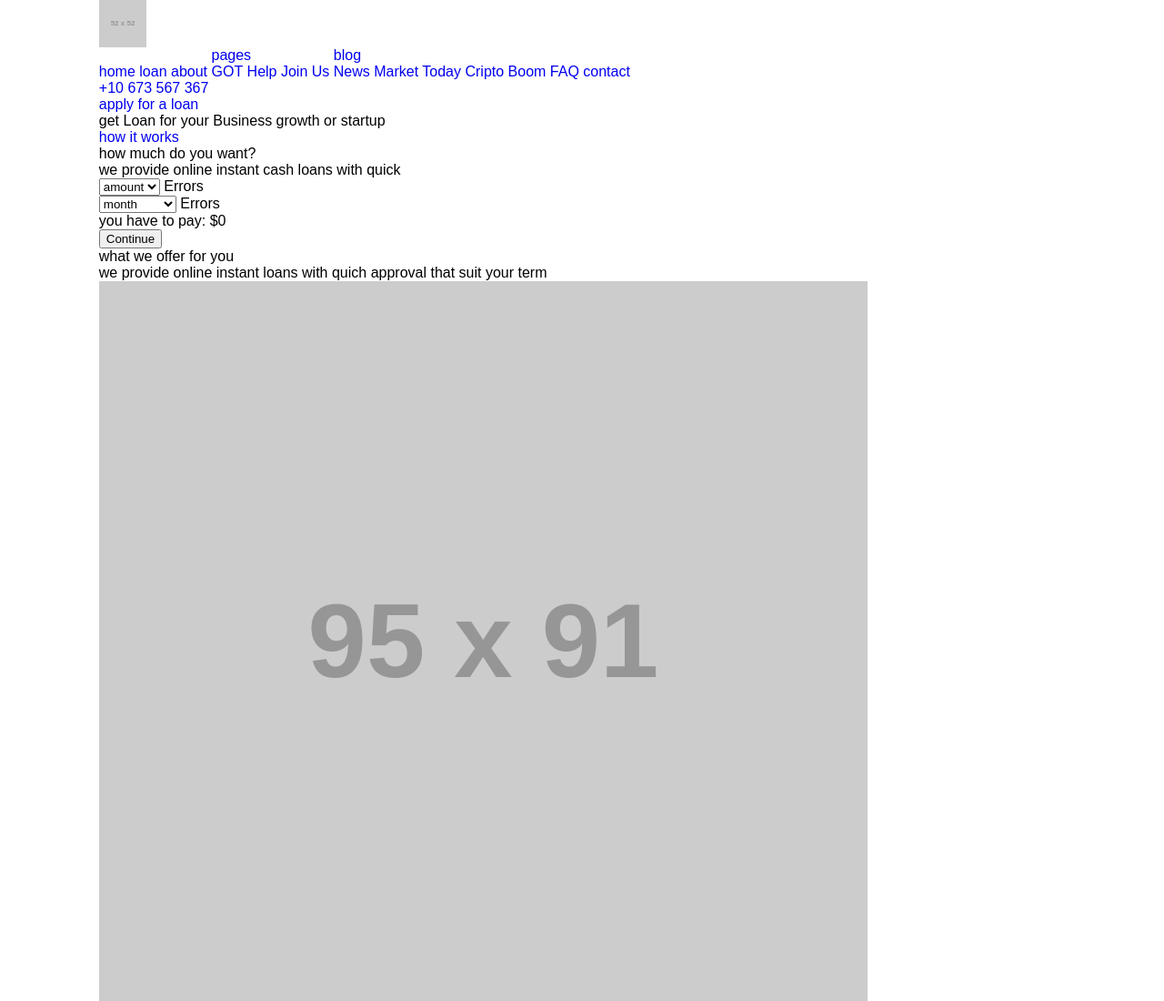
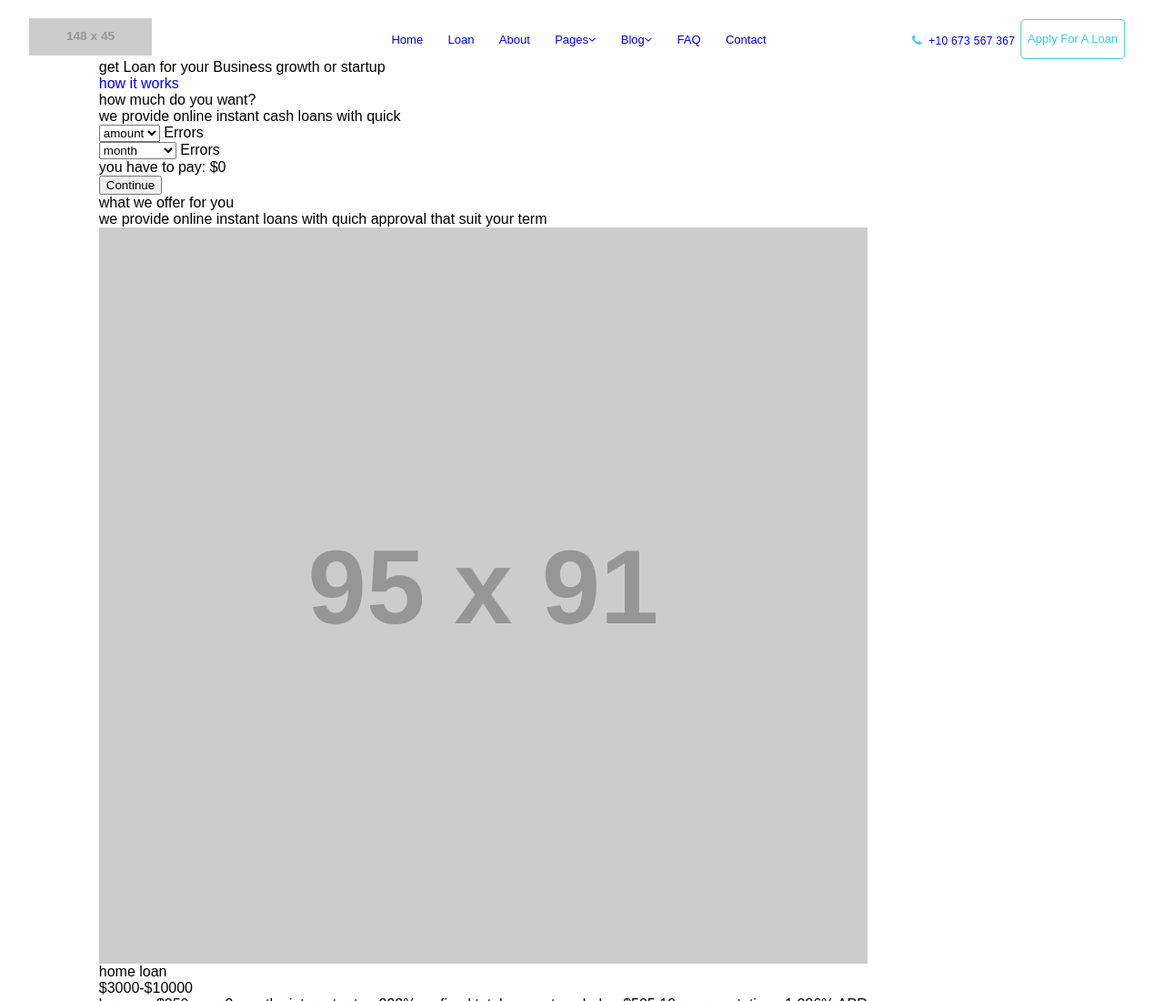
Before and after one commit to nitingaxioned/Finloans-sass, a plain HTML site: page index.html in a window 1280 px wide. Shown: the top 1100 px of the page at 91% size. Drawn offline with nearby package versions, Linux system fonts and the light colour scheme; files that its build step writes are made by us from their sources; placeholder pictures from the web are drawn by us.

Commit message:
Header css Created

```diff
--- a/assets/sass/_common-style.scss
+++ b/assets/sass/_common-style.scss
@@ -0,0 +1,30 @@
+%flex {
+    display: -webkit-box;
+    display: -ms-flexbox;
+    display: flex;
+}
+
+%justify-content-space-around {
+    -webkit-box-pack: justify;
+    -ms-flex-pack: justify;
+    justify-content: space-around;
+}
+
+%justify-content-space-between {
+    -webkit-box-pack: justify;
+    -ms-flex-pack: justify;
+    justify-content: space-between;
+}
+
+%justify-content-center {
+    -webkit-box-pack: center;
+    -ms-flex-pack: center;
+    justify-content: center;
+}
+
+%flex-direction-column{
+    -webkit-box-orient: vertical;
+    -webkit-box-direction: normal;
+    -ms-flex-direction: column;
+    flex-direction: column;
+}
--- a/assets/sass/_header.scss
+++ b/assets/sass/_header.scss
@@ -0,0 +1,79 @@
+.header{
+    .wrapper{
+        width: 100%;
+        @extend %flex;
+        font-size: 13px;
+    }
+
+    h1{ margin: 20px 0 0 2.5%; }
+
+    &__nav{
+        margin: 36px 0 0 19.6%;
+        width: 50%;
+        @include translate( 2.2%, 0);
+    }
+
+    &__nav-list{
+        @extend %flex;
+
+        li{
+            margin: 0 4.7% 0 0;
+
+            a{
+                // color: #ffffff;
+            }
+        }
+    }
+
+    &__sub-menu{
+        a::after{
+            content: "\f107";
+            font-family: "FontAwesome";
+        }
+    }
+
+    &__sub-menu-list{
+        display: none;
+    }
+
+    &__connect{
+        width: 24%;
+        position: relative;
+        top: 0;
+        right: 0;
+        @extend %flex;
+    }
+
+    &__contact-no{
+        margin: 38px 0 0 0;
+        font-size: 12px;
+        width: 48%;
+        color: #33d4d6;
+
+        a{
+            //color: #ffffff;
+            letter-spacing: 0.3px;
+        }
+
+        &::before{
+            content: "\f095";
+            font-family: "FontAwesome";
+            font-size: 13px;
+            padding: 0 3.5% 0 2%;
+        }
+    }
+
+    &__apply-loan-btn{
+        text-transform: capitalize;
+        width: 52%;
+
+        a{
+            color: #33d4d6;
+            border: 1px solid #33d4d6;
+            margin: 21px 0 0 0;
+            padding: 13px 5% 14px;
+            border-radius: 5px;
+            @include translate(-11%, 0);
+        }
+    }
+}
--- a/assets/sass/_mixins.scss
+++ b/assets/sass/_mixins.scss
@@ -0,0 +1,5 @@
+@mixin translate($valX, $valY) {
+    -webkit-transform: translate($valX, $valY);
+    -ms-transform: translate($valX, $valY);
+    transform: translate($valX, $valY);
+}
--- a/index.html
+++ b/index.html
@@ -27,22 +27,22 @@
       <div class="wrapper">
         <h1 class="header__logo">
           <a href="index.html" title="Finloans">
-            <img src="https://via.placeholder.com/52x52.png" alt="Finloans logo">
+            <img src="https://via.placeholder.com/148x45.png" alt="Finloans logo">
           </a>
         </h1>
         <nav class="header__nav">
           <ul class="header__nav-list">
-            <li><a href="#index.html" title="Home">home</a></li>
-            <li><a href="#FIXME" title="Loan">loan</a></li>
-            <li><a href="#FIXME" title="About">about</a></li>
-            <li class="header__sub-menu"><a href="#FIXME" title="Pages">pages</a>
+            <li><a href="#index.html" title="Home">Home</a></li>
+            <li><a href="#FIXME" title="Loan">Loan</a></li>
+            <li><a href="#FIXME" title="About">About</a></li>
+            <li class="header__sub-menu"><a href="#FIXME" title="Pages">Pages</a>
               <ul class="header__sub-menu-list">
                 <li><a href="#FIXME" title="GOT">GOT</a></li>
                 <li><a href="#FIXME" title="Help">Help</a></li>
                 <li><a href="#FIXME" title="Join Us">Join Us</a></li>
               </ul>
             </li>
-            <li class="menu__sub-menu"><a href="#FIXME" title="Blog">blog</a>
+            <li class="header__sub-menu"><a href="#FIXME" title="Blog">Blog</a>
               <ul class="header__sub-menu-list">
                 <li><a href="#FIXME" title="News">News</a></li>
                 <li><a href="#FIXME" title="Market Today">Market Today</a></li>
@@ -50,7 +50,7 @@
               </ul>
             </li>
             <li><a href="#FIXME" title="FAQ">FAQ</a></li>
-            <li><a href="#FIXME" title="Contact">contact</a></li>
+            <li><a href="#FIXME" title="Contact">Contact</a></li>
           </ul>
         </nav>
         <div class="header__connect">
```
Also changed, not shown: assets/css/style.css.
